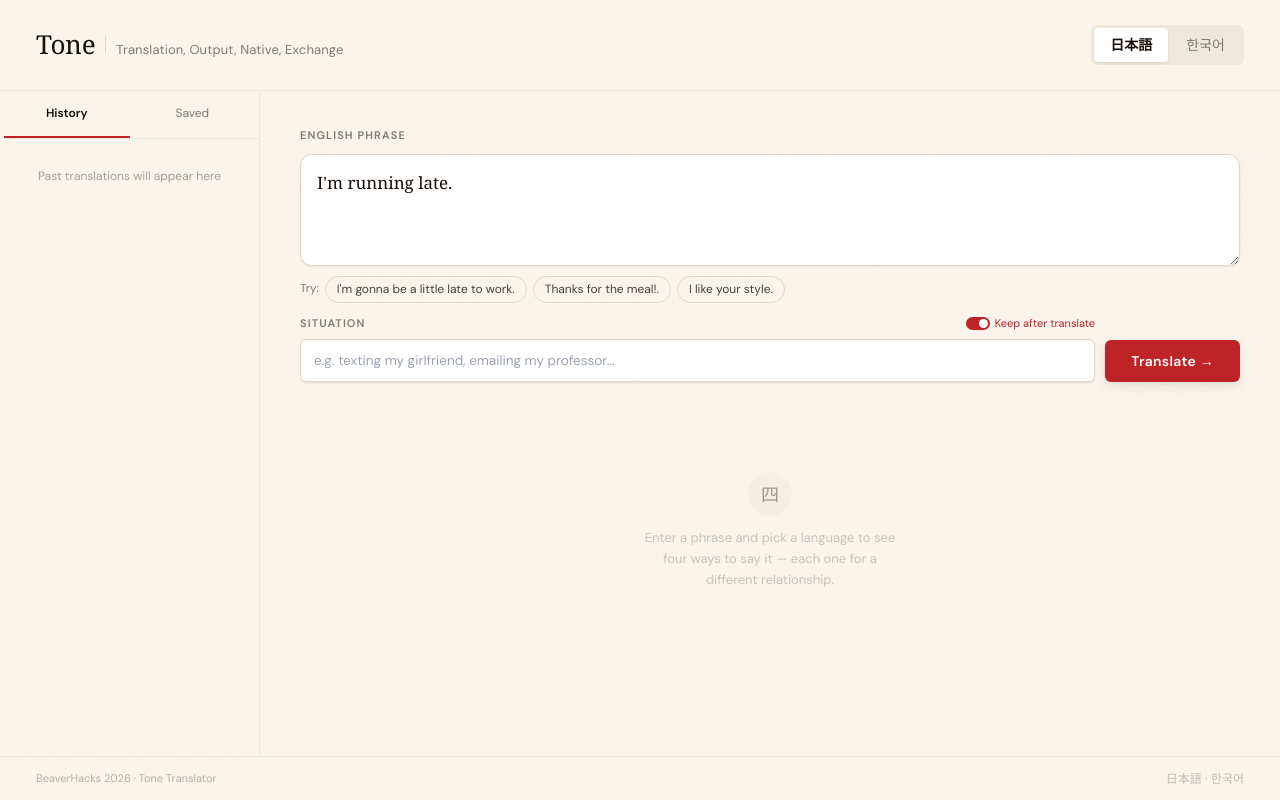
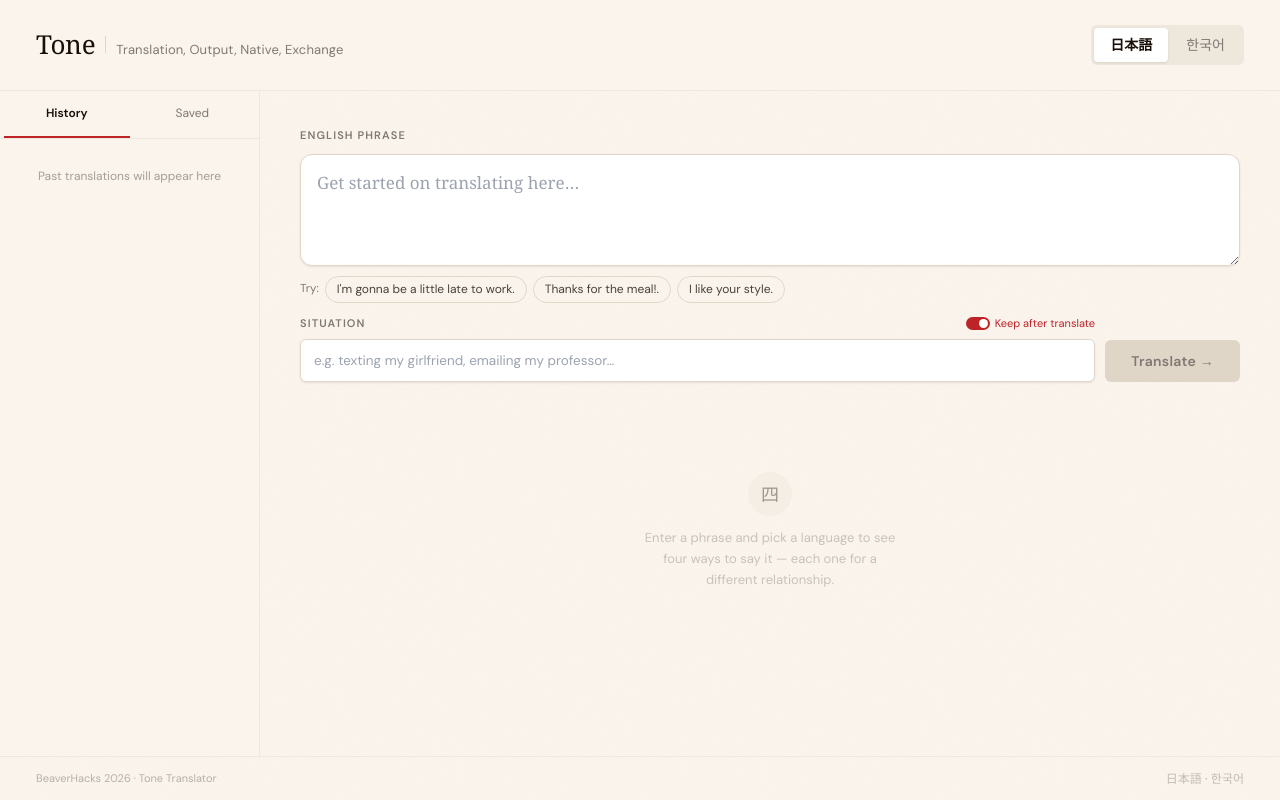
Before and after one commit to AsherInFog/BeaverHacksTone, a React (Vite) app: page / in a window 1280 px wide. Built offline with nearby package versions, Linux system fonts and the light colour scheme.

Commit message:
Fixed placeholder

```diff
--- a/src/App.jsx
+++ b/src/App.jsx
@@ -9,7 +9,7 @@ import { translate } from './lib/api.js';
 import { lsGet, lsSet } from './lib/storage.js';
 
 export default function App() {
-  const [inputText, setInputText] = useState("I'm running late.");
+  const [inputText, setInputText] = useState("");
   const [targetLanguage, setTargetLanguage] = useState('ja');
   const [context, setContext] = useState('');
   const [keepContext, setKeepContext] = useState(true);
```
